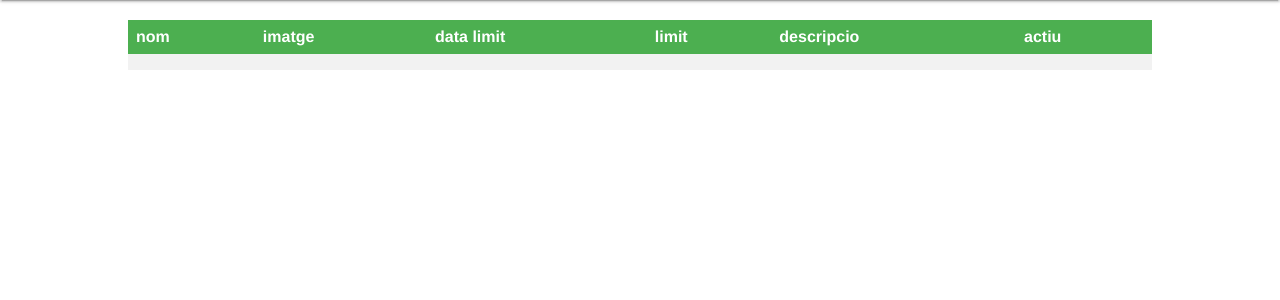
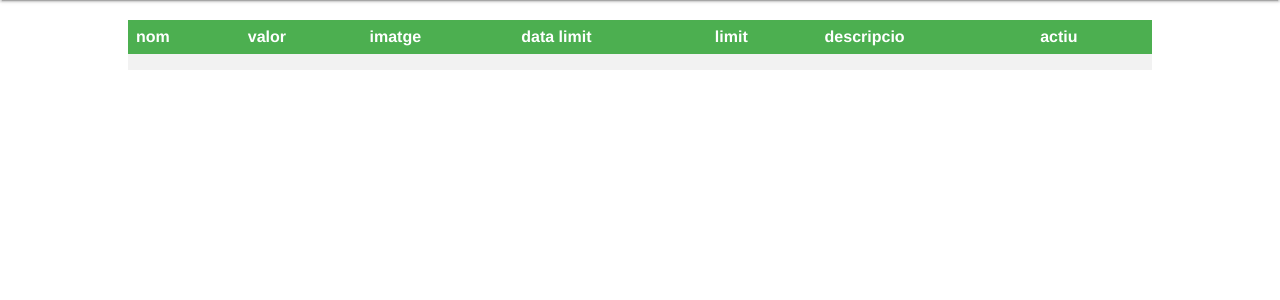
Before and after one commit to barrien2/S2SX-EMPLEAT-DEL-MES, a PHP site: page /insignies.php in a window 1280 px wide. Shown: the part 64-364 px from the top of the page. Run offline with PHP 8.4, Linux system fonts and the light colour scheme; data that the repository does not hold is empty.

Commit message:
Afegir valor insignia

```diff
--- a/insignies.php
+++ b/insignies.php
@@ -64,6 +64,7 @@ if(is_dir($target_dir)){
 
             <tr>
               <th>nom</th>
+              <th>valor</th>
               <th>imatge</th>
               <th>data limit</th>
               <th>limit</th>
@@ -74,6 +75,7 @@ if(is_dir($target_dir)){
 
             echo "<tr>";
             echo "<td>".$_POST["nom"]."</td>";
+            echo "<td>".$_POST["valor"]."</td>";
             if($uploadOk == 1){
               echo "<td>".' <img src = "uploads/'.$_FILES["image"]["name"].'" height="150">';
             }else{
--- a/novainsignia.php
+++ b/novainsignia.php
@@ -24,6 +24,9 @@
 
           <h6>Nom:</h6>
           <input type="text" name="nom" placeholder="nom insignia" required><br>
+
+          <h6>Valor</h6>
+          <input type="number" name="valor" value=0 required><br>
 
           <h6>Imatge:</h6>
 
```
